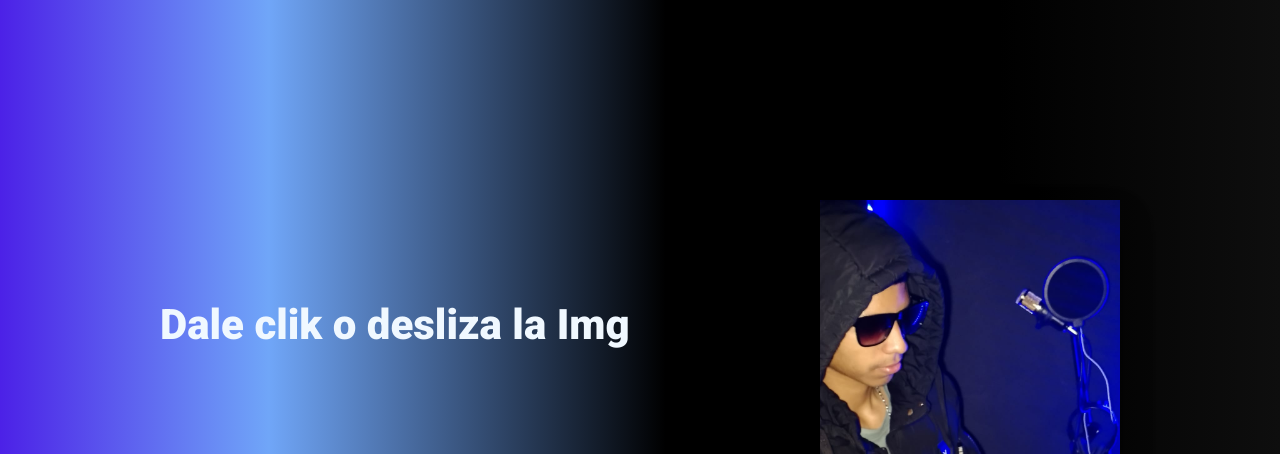
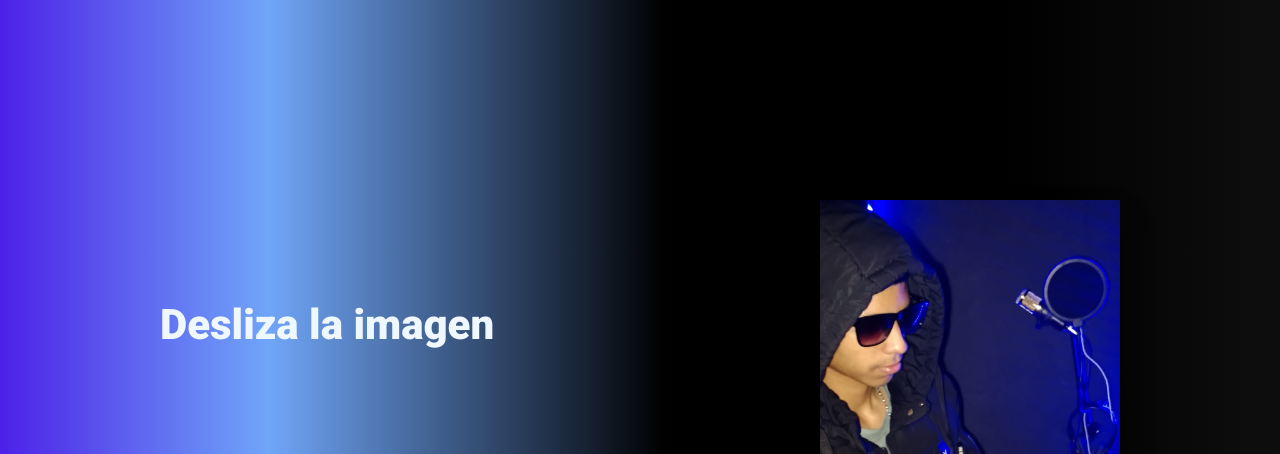
Before and after one commit to ajpc17/Web, a plain HTML site: page index.html in a window 1280 px wide. Shown: the top 454 px of the page. Drawn offline with Linux system fonts and the light colour scheme.

Commit message:
Update index.html

```diff
--- a/index.html
+++ b/index.html
@@ -11,7 +11,7 @@
 </head>
 <body>
     <div class="interaccion">
-    <h1 class="Titulo">Dale clik o desliza la Img</h1>
+    <h1 class="Titulo">Desliza la imagen</h1>
 
 </div>
     <div class="card">
```
